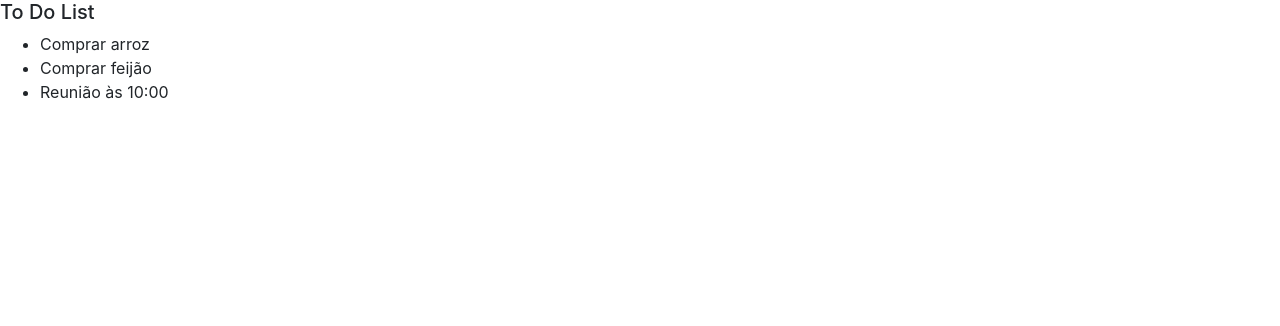
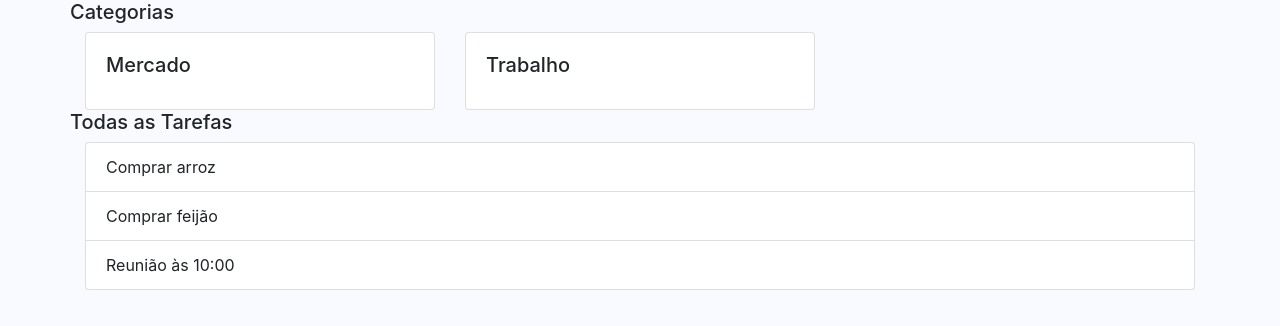
Before and after one commit to Marcosrso/todo-angular, an Angular app: page / in a window 1280 px wide. Shown: the top 326 px of the page. Built offline with nearby package versions, Linux system fonts and the light colour scheme; data requests are answered from the project's data file.

Commit message:
Display list of categories

```diff
--- a/src/app/app.component.html
+++ b/src/app/app.component.html
@@ -1,8 +1,26 @@
-<h5>To Do List</h5>
-<div>
-  <ul>
-    <li *ngFor="let task of tasks">{{task.title}}</li>
-  </ul>
+<div class="container">
+  <div class="row">
+    <h5>Categorias</h5>
+  </div>
+  <div class="row">
+    <div *ngFor="let category of categories" class="col-6 col-sm-6 col-md-4">
+      <div class="card">
+        <div class="card-body">
+          <h5 class="card-title">{{category.title}}</h5>
+        </div>
+      </div>
+    </div>
+  </div>
+  <div class="row">
+    <h5>Todas as Tarefas</h5>
+  </div>
+  <div class="row">
+    <div class="col">
+      <ul class="list-group">
+        <li *ngFor="let task of tasks" class="list-group-item bg-white">{{task.title}}</li>
+      </ul>
+    </div>
+  </div>
 </div>
 
 <!-- * * * * * * * * * * * * * * * * * * * * * * * * * * * * * * * -->
--- a/src/app/app.component.ts
+++ b/src/app/app.component.ts
@@ -1,5 +1,5 @@
 import { Component } from '@angular/core';
-import { TaskService, ITask } from './task-services.service';
+import { TaskService, ITask, ICategory } from './task-services.service';
 
 @Component({
   selector: 'app-root',
@@ -10,6 +10,7 @@ export class AppComponent {
 
   title = 'todo';
   tasks: ITask[] | undefined;
+  categories: ICategory[] | undefined
 
   constructor(private TaskService:TaskService ) { }
 
@@ -18,5 +19,9 @@ export class AppComponent {
     this.TaskService.getData().subscribe((data: ITask[]) => {
       this.tasks = [...data]
     });
+
+    this.TaskService.getCategories().subscribe((data: ICategory[]) => {
+      this.categories = [...data]
+    });
   }
 }
--- a/src/app/task-services.service.ts
+++ b/src/app/task-services.service.ts
@@ -8,17 +8,25 @@ export interface ITask {
   title: string
 }
 
+export interface ICategory {
+  id: number,
+  title: string
+}
+
 @Injectable({
   providedIn: 'root'
 })
 export class TaskService {
-
+  constructor(private http: HttpClient) { }
   baseUrl = 'http://localhost:3000';
-
-  constructor(private http: HttpClient) { }
 
   getData ():Observable<any> {
     const url = `${this.baseUrl}/tasks`
     return this.http.get<ITask>(url);
   }
+
+  getCategories():Observable<any> {
+    const url = `${this.baseUrl}/lists`
+    return this.http.get<ICategory>(url);
+  }
 }
--- a/src/styles.css
+++ b/src/styles.css
@@ -1 +1,4 @@
 /* You can add global styles to this file, and also import other style files */
+body {
+  background-color: #f9faff;
+}
```
